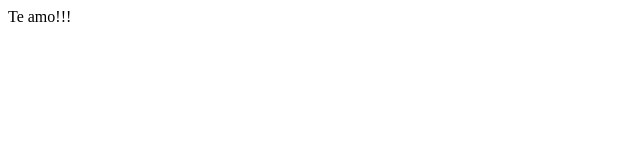
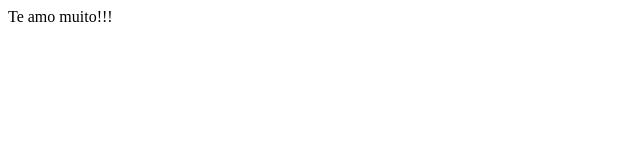
Before and after one commit to trojano/web_static, a Next.js app: page / in a window 1280 px wide. Shown: the top 160 px of the page, without its empty margins (0-640 px from the left). Built offline with nearby package versions, Linux system fonts and the light colour scheme.

Commit message:
segunda versao

```diff
--- a/pages/index.js
+++ b/pages/index.js
@@ -1,5 +1,5 @@
 function Home(){
-    return <div>Te amo!!!</div>
+    return <div>Te amo muito!!!</div>
 }
 
 export default Home
```
